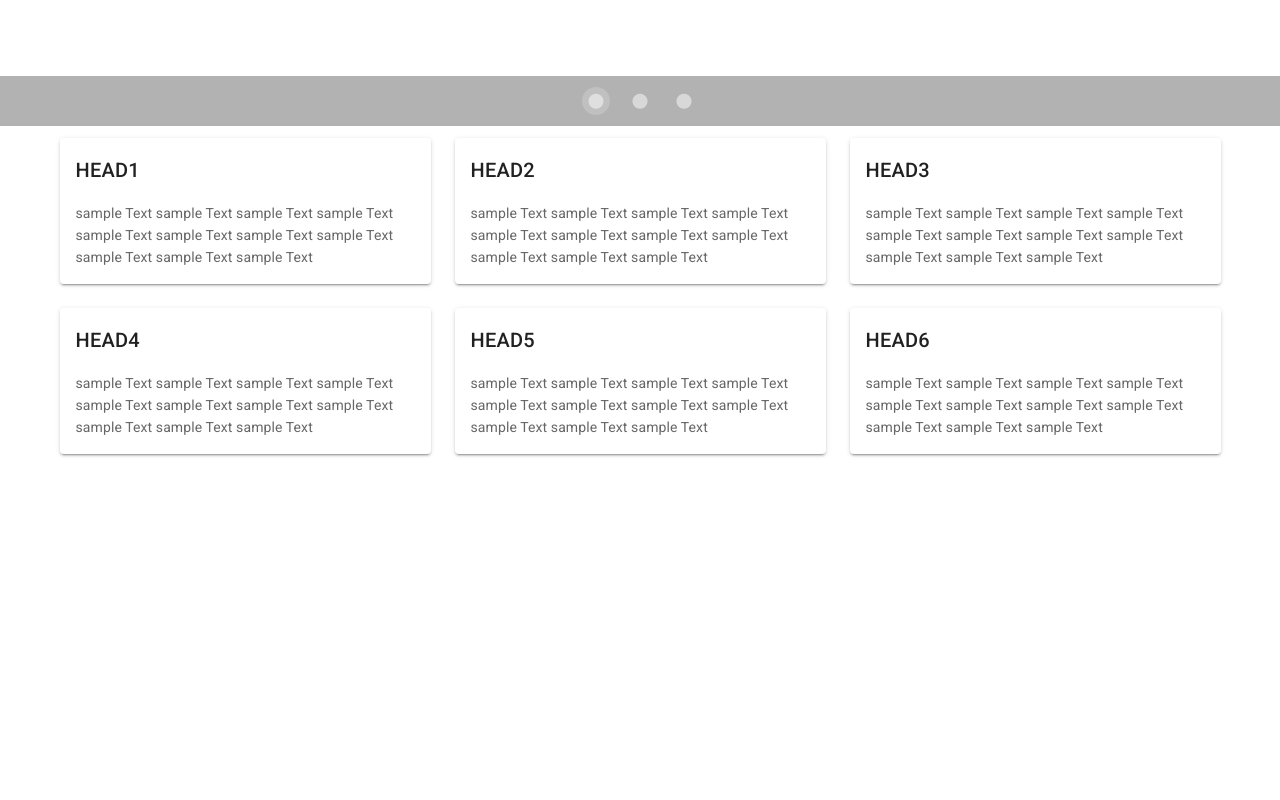
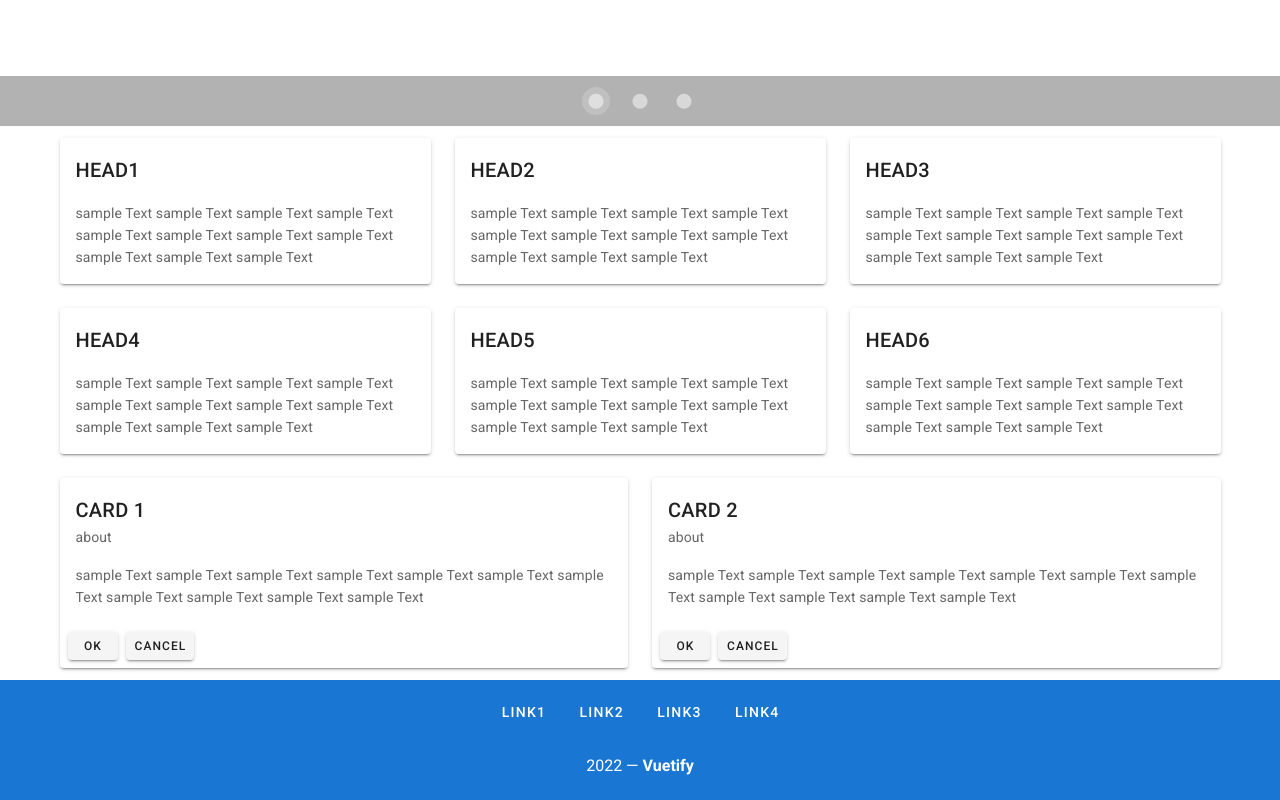
Before and after one commit to kosuke-codeman3/vuetifyPage, a Vue app: page / in a window 1280 px wide. Shown: the part 438-1238 px from the top of the page. Before the commit the page ends 904 px from the top, so only its background shows below. Built offline with nearby package versions, Linux system fonts and the light colour scheme.

Commit message:
feat:footer作成

```diff
--- a/src/components/pages/home/index.vue
+++ b/src/components/pages/home/index.vue
@@ -104,7 +104,64 @@
           </v-col>
         </v-row>
       </v-container>
+      <v-container>
+        <v-row>
+          <v-col>
+            <v-card>
+              <v-card-title>CARD 1</v-card-title>
+              <v-card-subtitle>about</v-card-subtitle>
+              <v-card-text>
+                sample Text sample Text sample Text sample Text sample Text
+                sample Text sample Text sample Text sample Text sample Text
+                sample Text
+              </v-card-text>
+              <v-card-actions>
+                <v-btn small>OK</v-btn>
+                <v-btn small>Cancel</v-btn>
+              </v-card-actions>
+            </v-card>
+          </v-col>
+          <v-col>
+            <v-card>
+              <v-card-title>CARD 2</v-card-title>
+              <v-card-subtitle>about</v-card-subtitle>
+              <v-card-text>
+                sample Text sample Text sample Text sample Text sample Text
+                sample Text sample Text sample Text sample Text sample Text
+                sample Text
+              </v-card-text>
+              <v-card-actions>
+                <v-btn small>OK</v-btn>
+                <v-btn small>Cancel</v-btn>
+              </v-card-actions>
+            </v-card>
+          </v-col>
+        </v-row>
+      </v-container>
     </v-main>
+    <v-footer color="primary">
+      <v-row
+      justify="center"
+      no-gutters
+      >
+      <v-btn
+        v-for="link in navListItems"
+        :key="id"
+        color="white"
+        text
+        rounded
+        class="my-2"
+      >
+        {{ link.text }}
+      </v-btn>
+      <v-col
+        class="primary py-4 text-center white--text"
+        cols="12"
+      >
+        {{ new Date().getFullYear() }} — <strong>Vuetify</strong>
+      </v-col>
+    </v-row>
+    </v-footer>
   </v-app>
 </template>
 
```
